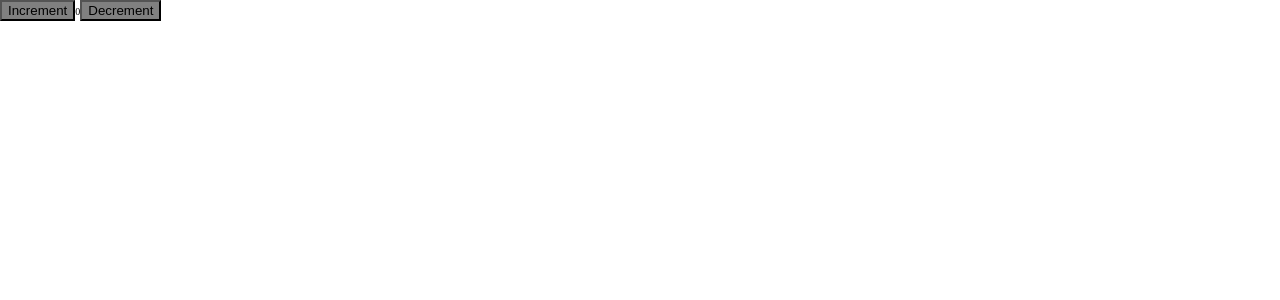
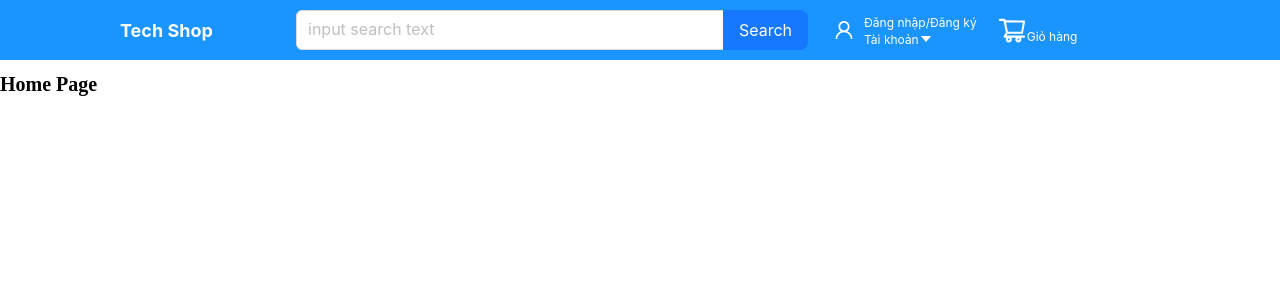
Before and after one commit to Nguyen1976/TechShop, a React (Create React App) app in the folder fe/ui-app/: page / in a window 1280 px wide. Shown: the top 300 px of the page. Built offline with nearby package versions, Linux system fonts and the light colour scheme.

Commit message:
done component header

```diff
--- a/fe/ui-app/package.json
+++ b/fe/ui-app/package.json
@@ -11,6 +11,7 @@
     "react": "^18.3.1",
     "react-dom": "^18.3.1",
     "react-redux": "^9.1.2",
+    "react-router-dom": "^6.26.2",
     "react-scripts": "5.0.1",
     "styled-components": "^6.1.13",
     "ui-app": "file:",
--- a/fe/ui-app/src/App.js
+++ b/fe/ui-app/src/App.js
@@ -1,32 +1,26 @@
-import React from 'react'
-import { useSelector, useDispatch } from 'react-redux'
-import { decrement, increment } from './redux/slices/counterSlice'
-import styled from 'styled-components';
+import React, { Fragment } from 'react'
+import {BrowserRouter as Router, Routes, Route} from 'react-router-dom'
+import { routes } from './routes/';
+import DefaultComponent from './components/DefaultComponent/DefaultComponent';
 
 function App() {
-  const count = useSelector((state) => state.counter.value)
-  const dispatch = useDispatch()
-  const Button = styled.button({
-    background: 'gray',
-  });
+
 
   return (
     <div>
-      <div>
-        <Button
-          aria-label="Increment value"
-          onClick={() => dispatch(increment())}
-        >
-          Increment
-        </Button>
-        <span>{count}</span>
-        <Button
-          aria-label="Decrement value"
-          onClick={() => dispatch(decrement())}
-        >
-          Decrement
-        </Button>
-      </div>
+      <Router>
+        <Routes>
+          {routes.map(route => {
+            const Layout = route.isShowHeader ? DefaultComponent : Fragment
+            return <Route key={route.path} path={route.path} element={
+                      <Layout>
+                        {route.page}
+                      </Layout>
+                    }/>
+
+          })}
+        </Routes>
+      </Router>
     </div>
   )
 }
--- /dev/null
+++ b/fe/ui-app/src/components/DefaultComponent/DefaultComponent.jsx
@@ -0,0 +1,12 @@
+import HeaderComponent from "../HeaderComponent/HeaderComponent";
+
+function DefaultComponent({ children }) {
+    return (
+        <div>
+            <HeaderComponent />
+            {children}
+        </div>
+    );
+}
+
+export default DefaultComponent;
--- /dev/null
+++ b/fe/ui-app/src/components/HeaderComponent/HeaderComponent.jsx
@@ -0,0 +1,49 @@
+import React from 'react';
+import { Col, Input } from 'antd';
+import { WrapperHeader, WrapperHeaderAccount, WrapperTextHeader, WrapperTextHeaderCenter, WrapperTextHeaderSmall } from './style';
+import { CaretDownOutlined, ShoppingCartOutlined, UserOutlined } from '@ant-design/icons';
+
+
+const { Search } = Input;
+
+function HeaderComponent() {
+    return (
+        <>
+            <WrapperHeader gutter={16}>
+                <WrapperTextHeaderCenter span={4}>
+                    <WrapperTextHeader>
+                        Tech Shop
+                    </WrapperTextHeader>
+                </WrapperTextHeaderCenter>
+                <Col span={12}>
+                    <Search
+                        placeholder="input search text"
+                        allowClear
+                        enterButton="Search"
+                        size="large"
+                    />
+                </Col>
+                <WrapperTextHeaderCenter span={8}>
+                    <WrapperHeaderAccount>
+                        <UserOutlined style={{ fontSize: '20px', marginLeft: '10px' }} />
+                        <div>
+                            <WrapperTextHeaderSmall>Đăng nhập/Đăng ký</WrapperTextHeaderSmall>
+                            <div>
+                                <WrapperTextHeaderSmall>Tài khoản</WrapperTextHeaderSmall>
+                                <CaretDownOutlined />
+                            </div>
+                        </div>
+                    </WrapperHeaderAccount>
+                    <div style={{ marginLeft: '20px' }}>
+                        <div>
+                            <ShoppingCartOutlined style={{ fontSize: '30px', color: 'white' }} />
+                            <WrapperTextHeaderSmall>Giỏ hàng</WrapperTextHeaderSmall>
+                        </div>
+                    </div>
+                </WrapperTextHeaderCenter>
+            </WrapperHeader>
+      </>
+    );
+}
+
+export default HeaderComponent;
--- /dev/null
+++ b/fe/ui-app/src/components/HeaderComponent/style.js
@@ -0,0 +1,32 @@
+import { Col, Row } from 'antd';
+import styled from "styled-components"
+
+
+export const WrapperHeader = styled(Row)`
+    padding: 10px 120px;
+    background-color: rgb(26, 148, 255);
+`
+
+export const WrapperTextHeaderCenter = styled(Col)`
+    display: flex;
+    align-items: center;
+`
+
+export const WrapperTextHeader = styled.span`
+    font-size: 18px;
+    font-weight: bold;
+    color: white;
+    text-align: left;
+`
+
+export const WrapperHeaderAccount = styled.div`
+    display: flex;
+    align-items: center;
+    color: white;
+    gap: 10px;
+`
+
+export const WrapperTextHeaderSmall = styled.span`
+    font-size: 12px;
+    color: white;
+`
--- /dev/null
+++ b/fe/ui-app/src/pages/HomePage/HomePage.jsx
@@ -0,0 +1,7 @@
+function HomePage() {
+    return (
+        <h1>Home Page</h1>
+    );
+}
+
+export default HomePage;
--- /dev/null
+++ b/fe/ui-app/src/pages/NotFoundPage/NotFoundPage.jsx
@@ -0,0 +1,7 @@
+function NotFoundPage() {
+    return (
+        <h1>Not Found Page</h1>
+    );
+}
+
+export default NotFoundPage;
--- /dev/null
+++ b/fe/ui-app/src/pages/OrderPage/OrderPage.jsx
@@ -0,0 +1,7 @@
+function OrderPage() {
+    return (
+        <h1>OrderPage</h1>
+    );
+}
+
+export default OrderPage;
--- /dev/null
+++ b/fe/ui-app/src/pages/ProductsPage/ProductsPage.jsx
@@ -0,0 +1,7 @@
+function ProductsPage() {
+    return (
+        <h1>Products Page</h1>
+    );
+}
+
+export default ProductsPage;
--- /dev/null
+++ b/fe/ui-app/src/routes/index.js
@@ -0,0 +1,26 @@
+import HomePage from "../pages/HomePage/HomePage";
+import NotFoundPage from "../pages/NotFoundPage/NotFoundPage";
+import OrderPage from "../pages/OrderPage/OrderPage";
+import ProductsPage from "../pages/ProductsPage/ProductsPage";
+
+export const routes = [
+    {
+        path: '/',
+        page: <HomePage />,
+        isShowHeader: true
+    },
+    {
+        path: '/order',
+        page: <OrderPage />,
+        isShowHeader: true
+    },
+    {
+        path: '/products',
+        page: <ProductsPage />,
+        isShowHeader: true
+    },
+    {
+        path: '*',
+        page: <NotFoundPage />
+    },
+]
```
Also changed, not shown: 1 other file (tests, documents, lock files or other folders).
